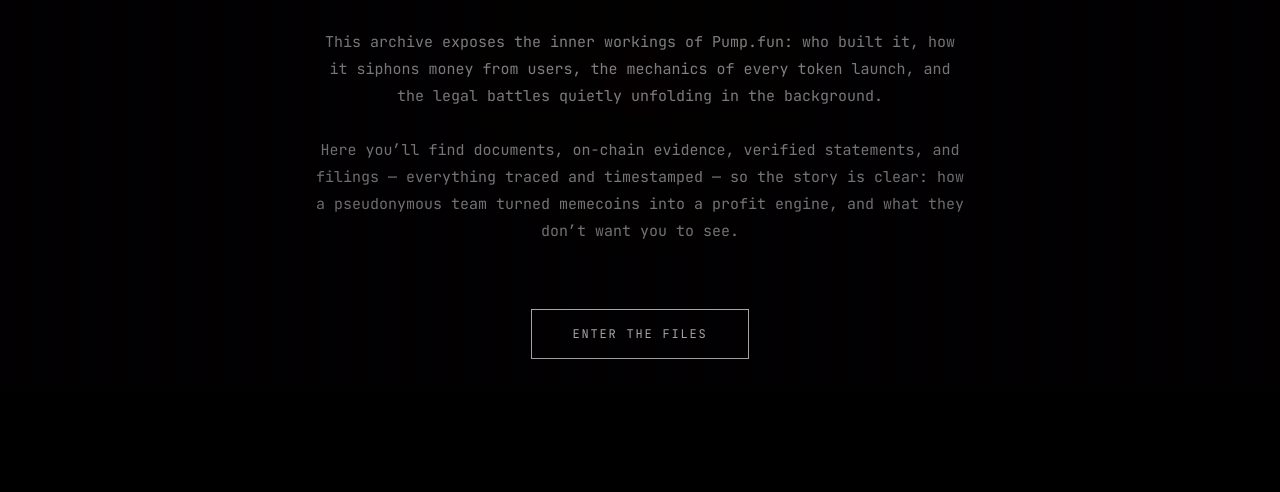
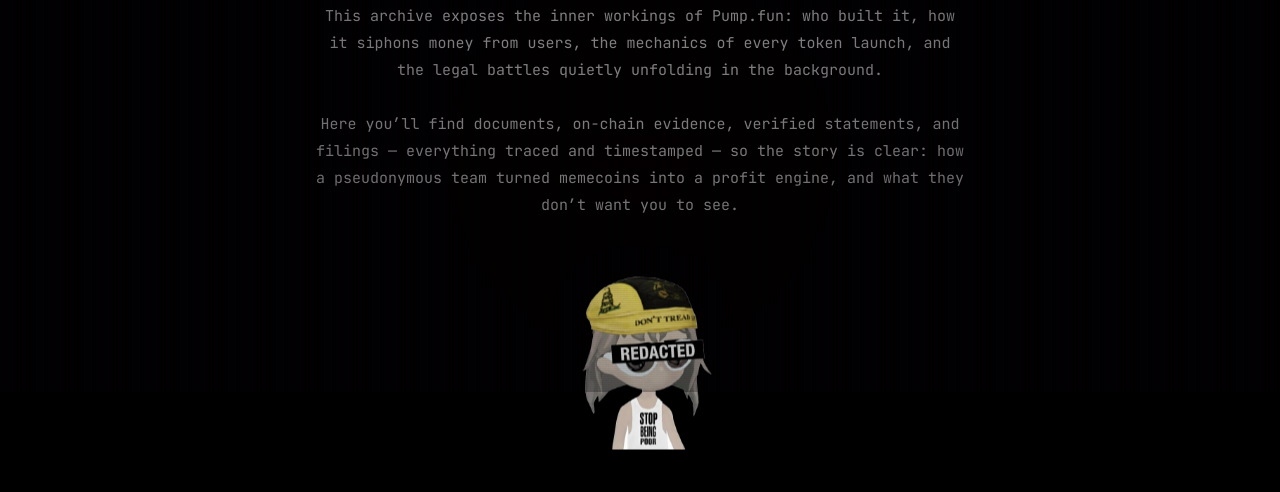
Before and after one commit to akbai115/a982, a plain HTML site: page index.html in a window 1280 px wide. Shown: the part 408-900 px from the top of the page. Drawn offline with Linux system fonts and the light colour scheme.

Commit message:
Add hovering Alon image to hero section

```diff
--- a/index.css
+++ b/index.css
@@ -406,6 +406,33 @@
     margin-right: auto;
 }
 
+.hero-image-container {
+    margin-bottom: var(--spacing-md);
+    display: flex;
+    justify-content: center;
+}
+
+.hero-floating-image {
+    width: 180px;
+    height: auto;
+    filter: drop-shadow(0 0 15px rgba(0, 0, 0, 0.6));
+    animation: float-vertical 4s ease-in-out infinite;
+    pointer-events: none;
+    /* Just a visual element */
+}
+
+@keyframes float-vertical {
+
+    0%,
+    100% {
+        transform: translateY(0);
+    }
+
+    50% {
+        transform: translateY(-15px);
+    }
+}
+
 .primary-button {
     display: inline-block;
     padding: 1rem 2.5rem;
--- a/index.html
+++ b/index.html
@@ -58,6 +58,11 @@
                 timestamped — so the story is clear: how a pseudonymous team turned memecoins into a profit engine, and
                 what they don’t want you to see.
             </p>
+
+            <div class="hero-image-container">
+                <img src="assets/alon.png" alt="Subject Alon" class="hero-floating-image">
+            </div>
+
             <button class="primary-button"
                 onclick="document.getElementById('files').scrollIntoView({behavior: 'smooth'})">ENTER THE FILES</button>
         </div>
```
Also changed, not shown: assets/alon.png (added).
